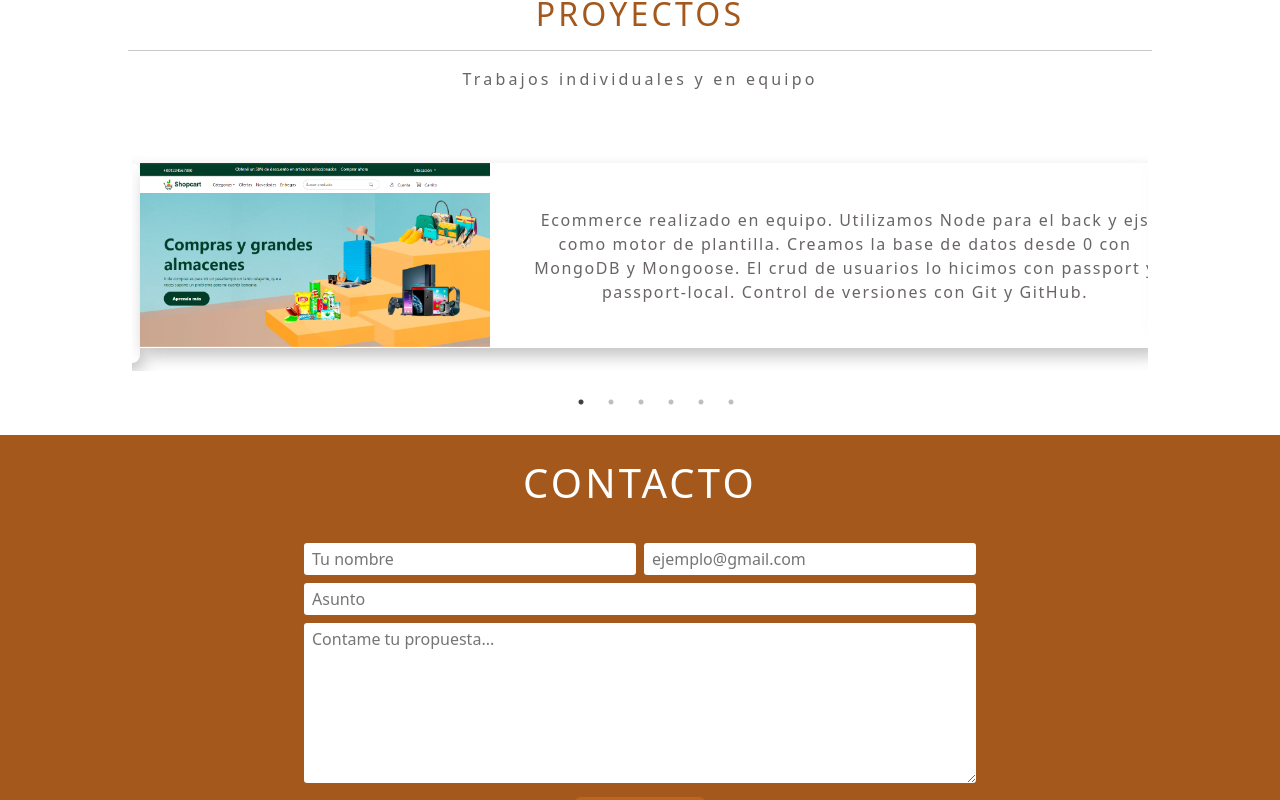
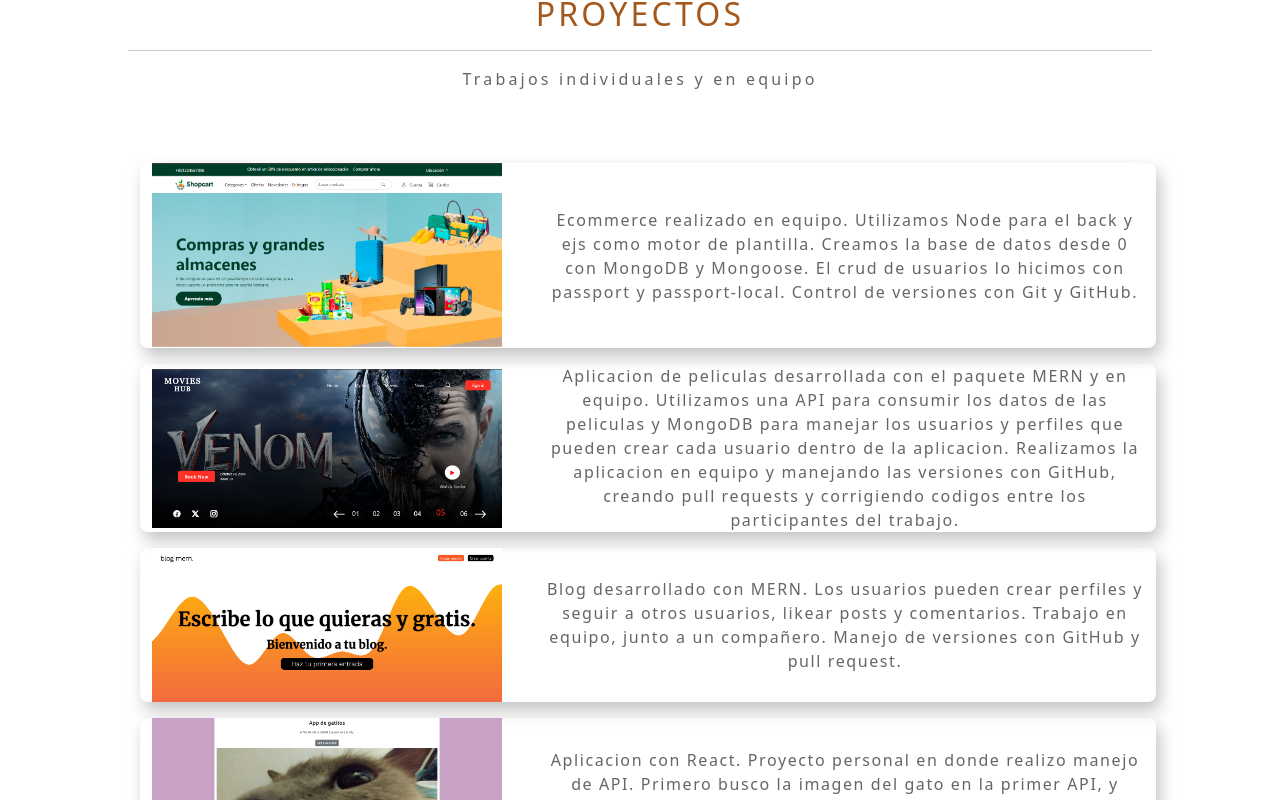
Before and after one commit to NicoLopezBjj/portfolio2.0, a React (Vite) app: page / in a window 1280 px wide. Shown: the part 1480-2280 px from the top of the page. Built offline with nearby package versions, Linux system fonts and the light colour scheme.

Commit message:
comment slider and update CV

```diff
--- a/src/Components/Proyectos/Proyectos.jsx
+++ b/src/Components/Proyectos/Proyectos.jsx
@@ -47,11 +47,11 @@ const proyectos = [{
     descriptionKey:"projects.2.description",
     link:"https://github.com/NicoLopezBjj/blog-mern/tree/prbis"
 },
-{
-    image:"./tpfinal3.png",
-    descriptionKey:"projects.3.description",
-    link:""
-},
+// {
+//     image:"./tpfinal3.png",
+//     descriptionKey:"projects.3.description",
+//     link:""
+// },
 {
     image:"./AppGatitos.png",
     descriptionKey:"projects.4.description",
@@ -80,7 +80,8 @@ const settings = {
             <hr />
             <p className='gris mt-3'>{t("project.text")}</p>
         </div>
-        <Slider {...settings} className='row mt-5 d-flex flex-column w-60 p-3'>
+        {/* <Slider {...settings} */}
+         <div className='row mt-5 d-flex flex-column w-60 p-3'>
             {proyectos.map((proyecto, index) => (
                 <div key={index} className='col-12 proyecto m-2'>
                     <div className='d-flex align-items-center imgHover'>
@@ -90,7 +91,8 @@ const settings = {
                     </div>
                 </div>
             ))}
-        </Slider>
+            </div>
+        {/* </Slider> */}
     </div>
     )
 }
--- a/src/Components/SobreMi/SobreMi.jsx
+++ b/src/Components/SobreMi/SobreMi.jsx
@@ -20,7 +20,7 @@ const SobreMi = () => {
                     <p className='textoGris'><span className='marronLetra bold pad'>{t("aboutMe.text2")}</span> {t("aboutMe.text3")}</p>
                     <div className='d-flex'>
                     <a href="https://drive.google.com/file/d/17Te_6K4G1O00FRxH8zJcQTWRa_Z3qgf0/view?usp=sharing" target='_blank'><button className="me-3 btn btn-primary color btnCv border-0 px-4 py-2 mb-2 x-large" href="#cv">{t("aboutMe.button1")}</button></a>
-                    <a href="https://drive.google.com/file/d/1o2KH8wX3FApiTNQFwe2NxT1Mez3xxJ8x/view?usp=sharing" target='_blank'><button className="btn btn-primary color btnCv px-3 py-2  border-0 x-large" href="#cv">{t("aboutMe.button2")}</button></a>
+                    <a href="https://drive.google.com/file/d/1nXK_GQs4O4KTGVIX5lMJ73ex6Wq1TfGS/view?usp=sharing" target='_blank'><button className="btn btn-primary color btnCv px-3 py-2  border-0 x-large" href="#cv">{t("aboutMe.button2")}</button></a>
                     </div>
                 </div>
             </div>
--- a/src/Translations/en/global.json
+++ b/src/Translations/en/global.json
@@ -6,7 +6,7 @@
         "link4" : "Contact"
     },
     "inicio": {
-        "title": "Developer Full Stack"
+        "title": "Full Stack Developer"
     },
     "aboutMe":{
         "title": "About me",
--- a/src/Translations/es/global.json
+++ b/src/Translations/es/global.json
@@ -31,7 +31,7 @@
             "description":"Blog desarrollado con MERN. Los usuarios pueden crear perfiles y seguir a otros usuarios, likear posts y comentarios. Trabajo en equipo, junto a un compañero. Manejo de versiones con GitHub y pull request."
         },
         {
-            "description":"Proyecto personal para creacion de usuarios a traves de diferentes estrategias de passport. Los usuarios pueden iniciar sesion a traves de Google, y GitHub."
+            "description":"Proyecto personal para creacion de usuarios a traves de diferentes estrategias de passport. Los usuarios pueden iniciar sesion a traves de Google, Twitter (X) y GitHub."
         },
         {
             "description":"Aplicacion con React. Proyecto personal en donde realizo manejo de API. Primero busco la imagen del gato en la primer API, y renderizo la imagen junto a las primeras 3 palabras de la descripcion de la segunda API. "
```
